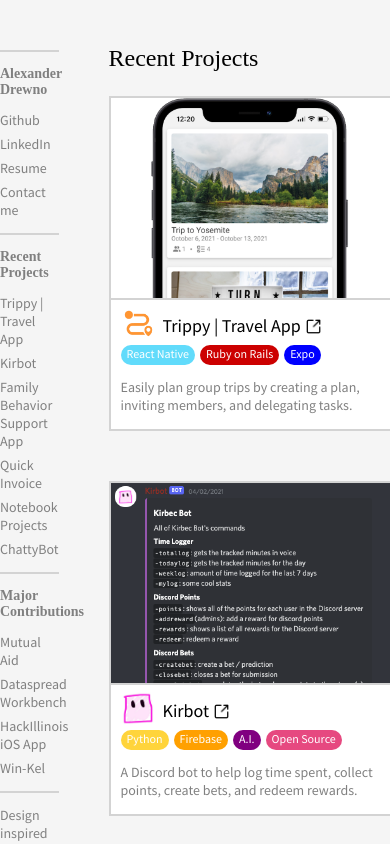
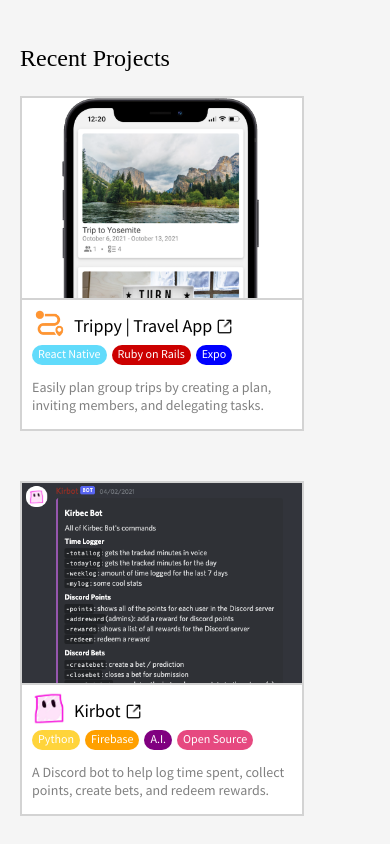
Before and after one commit to alexdrewno/website, a React (Create React App) app: page / in a window 390 px wide. Shown: the top 844 px of the page. Built offline with nearby package versions, Linux system fonts and the light colour scheme.

Commit message:
fixed sizing on mobile

```diff
--- a/package.json
+++ b/package.json
@@ -1,5 +1,6 @@
 {
   "name": "kirbec-website",
+  "homepage": "https://kirbec.com",
   "version": "0.1.0",
   "private": true,
   "dependencies": {
@@ -13,6 +14,8 @@
     "web-vitals": "^1.0.1"
   },
   "scripts": {
+    "predeploy": "npm run build",
+    "deploy": "gh-pages -d build",
     "start": "react-scripts start",
     "build": "react-scripts build",
     "test": "react-scripts test",
@@ -35,5 +38,8 @@
       "last 1 firefox version",
       "last 1 safari version"
     ]
+  },
+  "devDependencies": {
+    "gh-pages": "^3.2.3"
   }
 }
--- a/src/App.js
+++ b/src/App.js
@@ -28,7 +28,11 @@
     <div className="App">
       <div className="App-container">
         <div className="App-row-container">
-          <SideMenu projects={projects} contributions={contributions} />
+          <SideMenu
+            projects={projects}
+            contributions={contributions}
+            id="sidebar"
+          />
 
           <div className="App-content-container">
             <p className="Title-text"> Recent Projects </p>
--- a/src/components/SideMenu/SideMenu.js
+++ b/src/components/SideMenu/SideMenu.js
@@ -1,7 +1,7 @@
 import "./SideMenu.css";
 import "../../shared/styles/Text.css";
 
-export default function SideMenu({ projects, contributions }) {
+export default function SideMenu({ projects, contributions, id }) {
   const renderProjectTitles = () => {
     var projectTitles = [];
 
@@ -37,7 +37,7 @@
   };
 
   return (
-    <div className="Sidemenu-container">
+    <div className="Sidemenu-container" id={id}>
       <div className="Sidemenu-separator" />
       <div className="Sidemenu-section">
         <p className="Section-text">Alexander Drewno</p>
--- a/src/index.css
+++ b/src/index.css
@@ -24,3 +24,9 @@
   src: local("Mada"),
     url("./assets/Fonts/Mada/Mada-Regular.ttf") format("truetype");
 }
+
+@media screen and (max-width: 911px) {
+  #sidebar {
+    display: none;
+  }
+}
```
Also changed, not shown: 2 other files (tests, documents, lock files or other folders).
